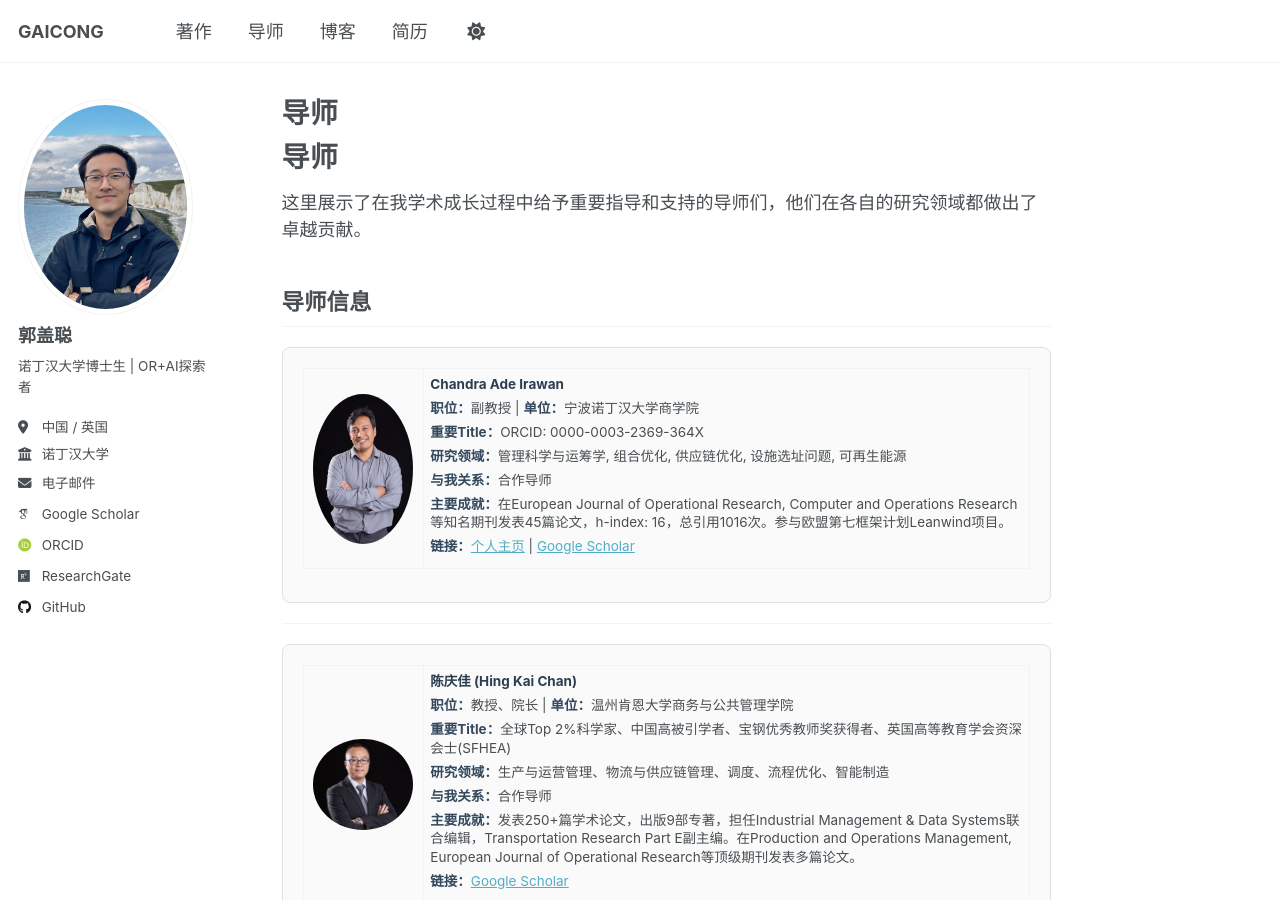
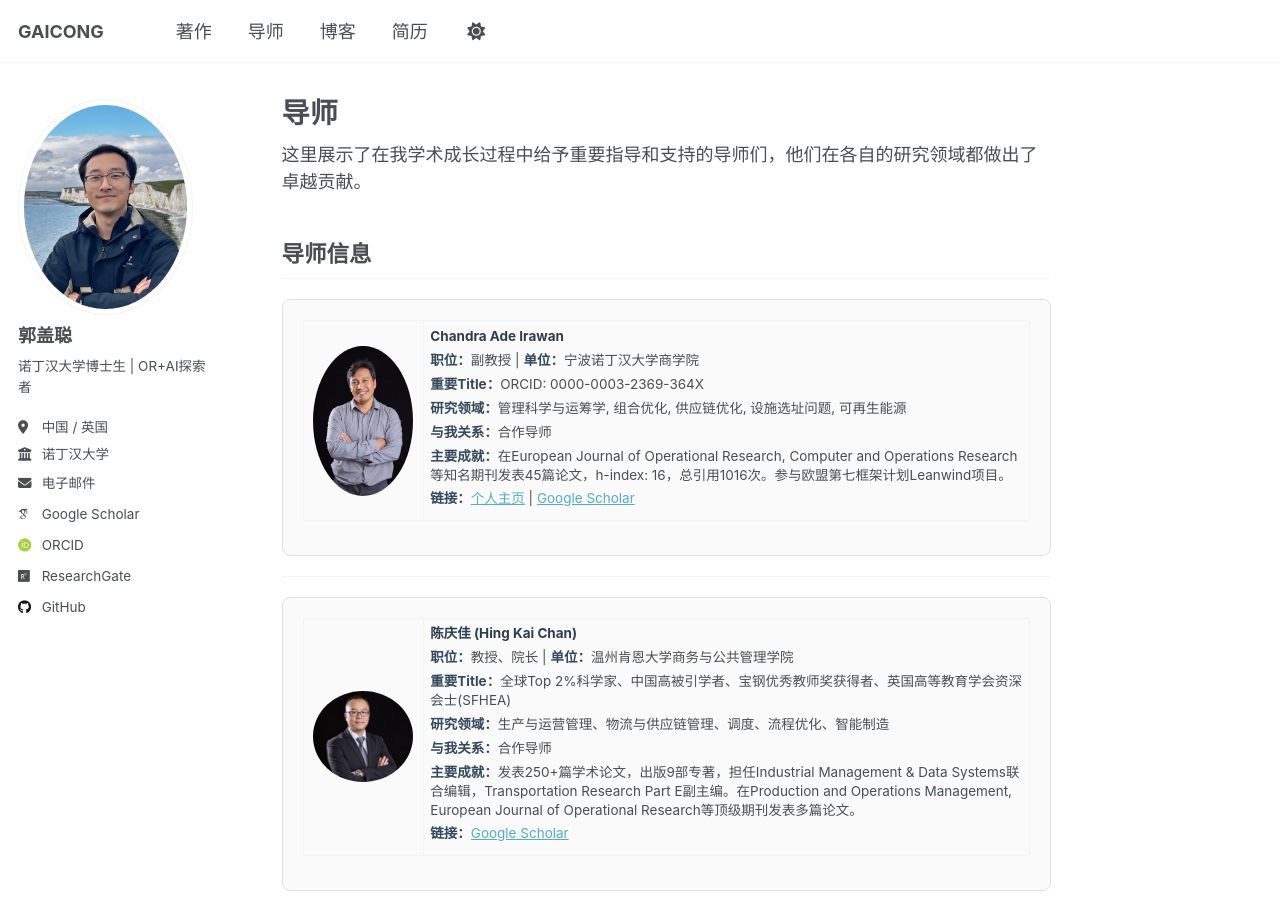
Before and after one commit to Gaicong/gaicong.github.io, a Jekyll site: the page built from _pages/supervisors.md, in a window 1280 px wide and 900 px high. Built offline with Jekyll 4.4.1, drawn with Linux system fonts in a browser that asks for light colours; some web fonts are replaced; a script that is not in the unit is left out.

Commit message:
Update supervisors.md

```diff
--- a/_pages/supervisors.md
+++ b/_pages/supervisors.md
@@ -4,8 +4,6 @@ permalink: /supervisors/
 ---
 
 {% include base_path %}
-
-# 导师
 
 这里展示了在我学术成长过程中给予重要指导和支持的导师们，他们在各自的研究领域都做出了卓越贡献。
 
```
